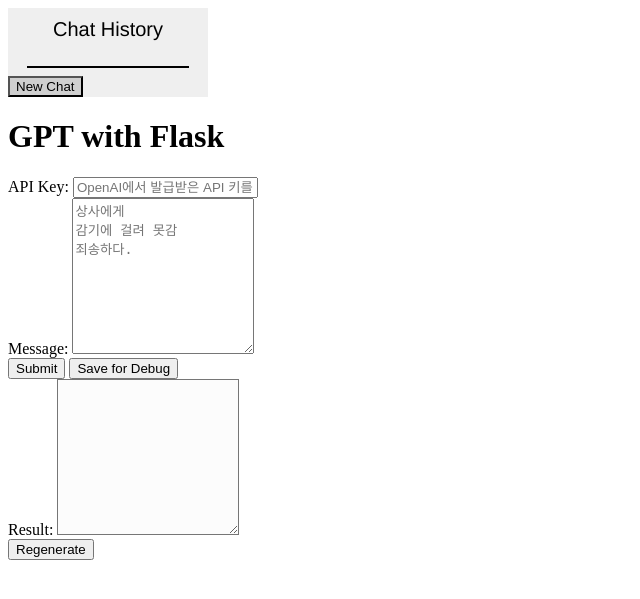
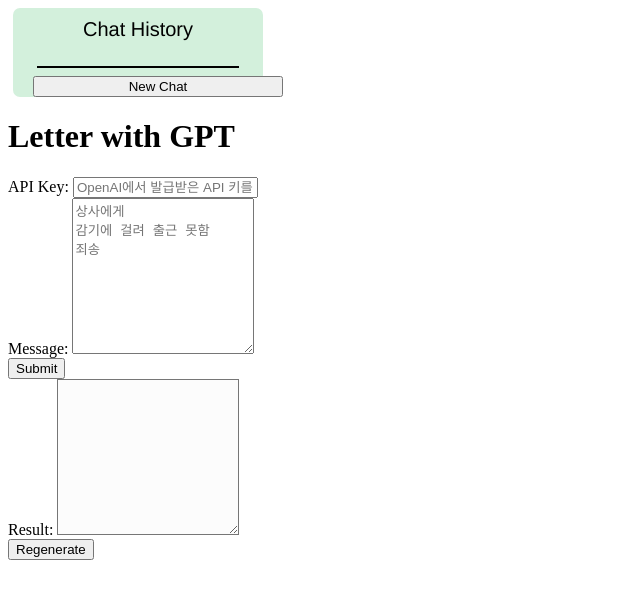
Before and after one commit to Sia819/LetterAI, a Flask app: template LetterAI/templates/home.html in a window 1280 px wide. Shown: the top 599 px of the page, without its empty margins (0-640 px from the left). Run offline with Flask 3, Linux system fonts and the light colour scheme; the template is opened without the code that fills it, so the values that code supplies are empty.

Commit message:
디자인 및 오류 개선

```diff
--- a/LetterAI/templates/home.html
+++ b/LetterAI/templates/home.html
@@ -20,20 +20,37 @@
       border: solid 1px;
     }
 
-    #left-menu {
-      width: 200px;
-      background-color: #efefef;
+    .left-menu {
+      margin-left: 5px;
+      margin-top: 5px;
+      border-radius: 7px;
+      width: 250px;
+      background-color: #D3F0DC;
     }
 
-    .history-button {
+    .history-text {
       white-space: nowrap;
       overflow: hidden;
       text-overflow: ellipsis;
+      display: inline-block;
+      width: 150px;
     }
 
-    .history-text {
-      width: 100%;
-      display: inline-block;
+    .history-item {
+      white-space: nowrap;
+      width: 215px;
+      height: 45px;
+      border-radius: 10px;
+      display: flex;
+      justify-content: center;
+      align-items: center;
+      background-color: #D1E7DD;
+      border: solid 1px;
+    }
+
+    .list-group-item-action[aria-expanded="true"] {
+      background-color: black !important;
+      border-color: #aed248;
     }
   </style>
 </head>
@@ -41,20 +58,21 @@
 <body>
   <div class="container-fluid h-100">
     <div class="row h-100">
-      <nav id="left-menu" id="chat-list-container">
+      <nav class="left-menu" id="chat-list-container">
         <header>Chat History</header>
         <hr>
         <div class="d-flex justify-content-center">
-          <button class="btn btn-light pl-5 pr-5" id="new-chat-button" style="background-color: #cfcfcf;">
+          <button class="btn btn-success" id="new-chat-button"
+            style="display: inline-block; width: 100%; margin-left:20px; margin-right:20px;">
             New Chat
           </button>
         </div>
-        <div class="d-flex flex-column align-items-start py-3 px-4" id="chat-list">
+        <div class="d-flex flex-column align-items-start py-3 px-3" id="chat-list">
           <!-- Chat items will be dynamically appended here. -->
         </div>
       </nav>
       <div class="col ml-5 mr-5">
-        <h1 class="mt-5">GPT with Flask</h1>
+        <h1 class="mt-5">Letter with GPT</h1>
         <form id="message-form" class="mt-5">
           <div class="form-group">
             <label for="api-key-input">API Key:</label>
@@ -64,10 +82,10 @@
           <div class="form-group">
             <label for="message-input">Message:</label>
             <textarea class="form-control" id="message-input" rows="10"
-              placeholder="상사에게&#13;&#10;감기에 걸려 못감&#13;&#10;죄송하다." style="resize: vertical;"></textarea>
+              placeholder="상사에게&#13;&#10;감기에 걸려 출근 못함&#13;&#10;죄송" style="resize: vertical;"></textarea>
             <div class="text-right mt-2">
               <button type="submit" class="btn btn-primary">Submit</button>
-              <button type="button" class="btn btn-secondary" id="save-debug-button">Save for Debug</button>
+              <!-- <button type="button" class="btn btn-secondary" id="save-debug-button">Save for Debug</button> -->
             </div>
           </div>
           <div class="form-group">
@@ -96,6 +114,9 @@
         var message = $('#message-input').val();
         var apiKey = $('#api-key-input').val();
 
+        // 서버 요청 전 애니메이션 보여주기
+        $('.overlay').removeClass('d-none');
+
         $.ajax({
           url: '/api/gpt',
           type: 'POST',
@@ -105,17 +126,21 @@
             'api_key': apiKey
           }),
           success: function (response) {
+            // 서버 응답 후 애니메이션 숨기기
+            $('.overlay').addClass('d-none');
+
             var result = response.message;
             $('#result-output').val(result);
-
+            var id = new Date().getTime().toString();
             // Append chat item
-            appendChatItem(message, result);
-
+            appendChatItem(id, message, result);
             // Save chat history to cookies
-            saveChatHistory(message, result);
+            saveChatHistory(id, message, result);
           },
           error: function (error) {
             console.error(error);
+            // 에러 발생 시 애니메이션 숨기기
+            $('.overlay').addClass('d-none');
           }
         });
       });
@@ -138,40 +163,47 @@
         saveChatHistory(id, message, result);
       });
 
-      $('#chat-list').on('click', 'button.list-group-item', function () {
-        $('#message-input').val($(this).data('message'));
-        $('#result-output').val($(this).data('response'));
+      $('#chat-list').on('click', 'div.list-group-item-action', function () {
+        $('#message-input').val($(this).find('span').data('message'));
+        $('#result-output').val($(this).find('span').data('response'));
       });
     });
 
     function appendChatItem(id, message, response) {
+      // 리스트 아이템
+      var chatItem = $('<div>').data('id', id);
+
+      // 리스트 아이템 제목
+      var chatItemButton = $('<div>').addClass('list-group-item-action list-group-item-success mb-2 history-item');
+
+      var chatItemSpan = $('<span>').addClass('history-text')
+        .text(message)
+        .attr('title', "[ Timestamp ]:\n" + id + "\n\n[ Request ]:\n" + message + "\n\n[ Result ]:\n" + response)
+        .data({ 'id': id, 'message': message, 'response': response });
+
+      // 삭제 버튼
       var deleteButton = $('<a>').click(function (e) {
         e.stopPropagation();
         $(this).parent().parent().remove();
 
         // Remove this chat item from cookies
         removeChatHistory(id);
-      });
+      }).css('justify-content', 'center');
 
-      var svgElement = '<svg stroke="currentColor" fill="none" stroke-width="2" viewBox="0 0 24 24" stroke-linecap="round" stroke-linejoin="round" class="h-4 w-4" height="1.2em" width="1.2em" xmlns="http://www.w3.org/2000/svg">'
+      // 삭제 아이콘
+      var svgElement = '<svg stroke="currentColor" fill="none" stroke-width="2" viewBox="0 0 24 24" stroke-linecap="round" stroke-linejoin="round" class="h-4 w-4" height="20px" width="20px" xmlns="http://www.w3.org/2000/svg">'
         + '<polyline points="3 6 5 6 21 6"></polyline>'
         + '<path d="M19 6v14a2 2 0 0 1-2 2H7a2 2 0 0 1-2-2V6m3 0V4a2 2 0 0 1 2-2h4a2 2 0 0 1 2 2v2"></path>'
         + '<line x1="8.5" y1="11" x2="8.5" y2="17"></line>'
         + '<line x1="12" y1="11" x2="12" y2="17"></line>'
-        + '<line x1="15.5" y1="11" x2="15" y2="17"></line>'
+        + '<line x1="15.5" y1="11" x2="15.5" y2="17"></line>'
         + '</svg>';
+
+      chatItem.append(chatItemButton);
+      chatItemButton.append(chatItemSpan);
+      chatItemButton.append(deleteButton);
       deleteButton.append(svgElement);
-
-
-      var chatItemButton = $('<button>').addClass('list-group-item list-group-item-action mb-2')
-        .text("User: " + message + "\nAI: " + response)
-        .data({ 'id': id, 'message': message, 'response': response })
-        .append(deleteButton);
-
-      var chatItem = $('<div>').data('id', id)
-        .append(chatItemButton);
-
-      $('#chat-list').prepend(chatItem);
+      $('#chat-list').append(chatItem);
     }
 
     function saveChatHistory(id, message, response) {
```
Also changed, not shown: LetterAI/templates/index.html (+22 -11 lines), LetterAI/templates/temp/test.html (added, +24 -0 lines).
